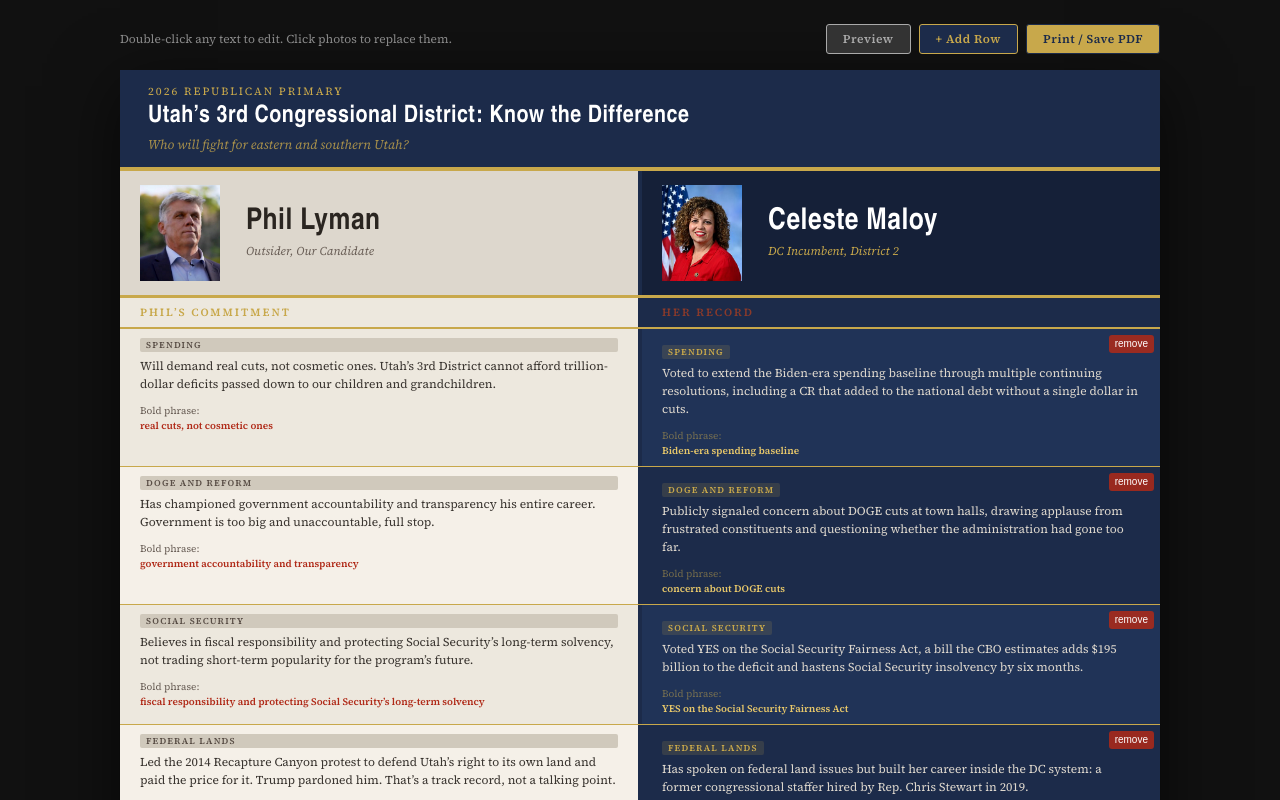
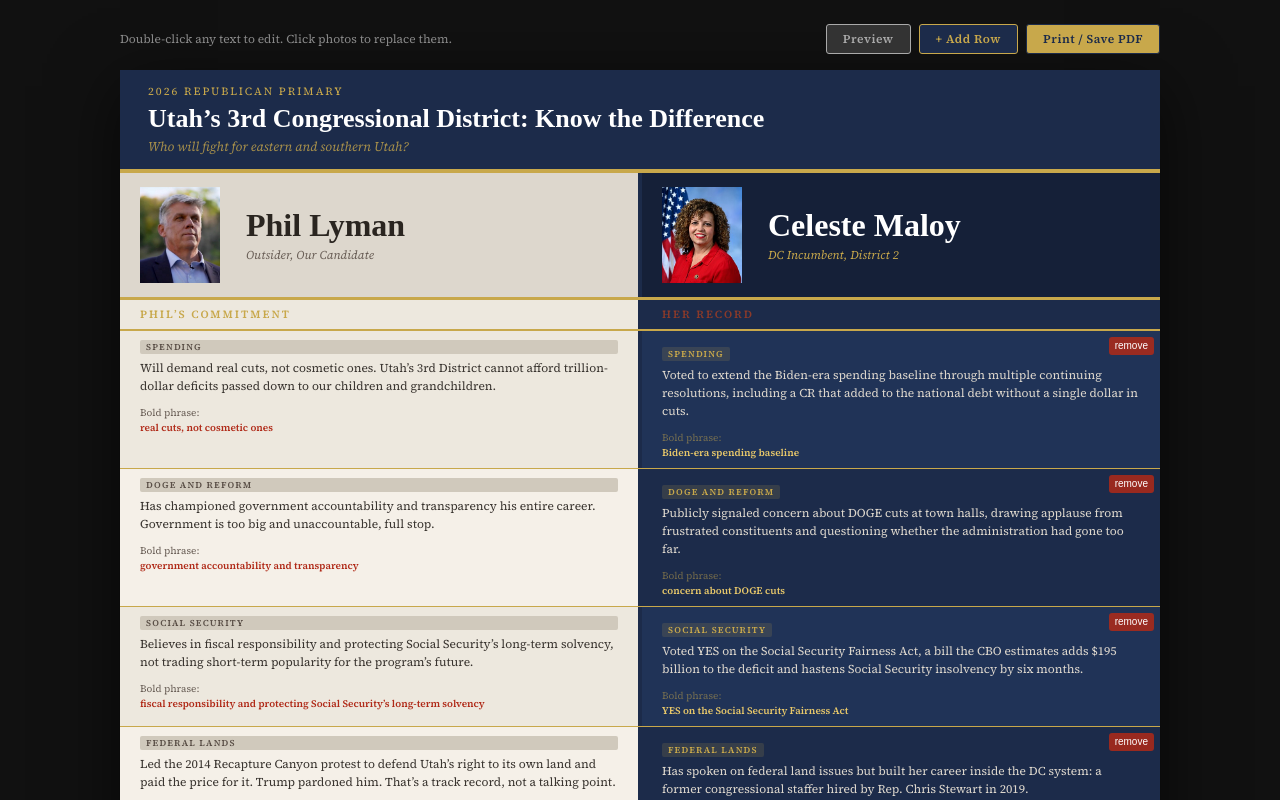
Before and after one commit to alexthompson50-lang/sidebyside, a React (Create React App) app: page /edit in a window 1280 px wide. Shown: the top 800 px of the page. Built offline with nearby package versions, Linux system fonts and the light colour scheme; no server answers; the database is empty.

Commit message:
Update App.js

```diff
--- a/src/App.js
+++ b/src/App.js
@@ -162,7 +162,7 @@
   const [input, setInput] = useState("");
   const [error, setError] = useState(false);
   const body = '"Source Serif 4", "Times New Roman", serif';
-  const serif = '"Oswald", "Arial Narrow", sans-serif';
+  const serif = '"Times New Roman", Times, serif';
   const NAVY = "#1C2B4A";
   const GOLD = "#C8A84B";
   const attempt = () => {
@@ -172,7 +172,7 @@
   return (
     <div style={{ minHeight: "100vh", background: "#111", display: "flex", alignItems: "center", justifyContent: "center", fontFamily: body }}>
       <div style={{ background: NAVY, padding: "48px 40px", borderRadius: 6, boxShadow: "0 16px 64px rgba(0,0,0,0.6)", border: `2px solid ${GOLD}`, width: 360, textAlign: "center" }}>
-        <div style={{ fontFamily: serif, fontSize: 22, fontWeight: 700, color: "#fff", marginBottom: 8, letterSpacing: "0.5px" }}>Editor Access</div>
+        <div style={{ fontFamily: serif, fontSize: 24, fontWeight: 700, color: "#fff", marginBottom: 8 }}>Editor Access</div>
         <div style={{ fontSize: 13, color: "rgba(255,255,255,0.5)", marginBottom: 28 }}>Enter the edit password to continue.</div>
         <input
           type="password" value={input} onChange={e => setInput(e.target.value)}
@@ -272,7 +272,7 @@
   const LIGHT_NAVY_TEXT = "#DDD7CD";
   const GOLD_TAG = "#C8A84B";
   const LIGHT_BROWN = "#D0C9BC";
-  const serif = '"Oswald", "Arial Narrow", sans-serif';
+  const serif = '"Times New Roman", Times, serif';
   const body = '"Source Serif 4", "Times New Roman", serif';
   const btnStyle = (bg, color) => ({ background: bg, color, border: `1px solid ${color}`, padding: "6px 16px", borderRadius: 3, cursor: "pointer", fontSize: 12, fontFamily: body, fontWeight: 600, letterSpacing: "0.5px" });
 
@@ -311,7 +311,7 @@
           <Editable value={data.header.eyebrow} onChange={v => set("header.eyebrow", v)}
             style={{ fontFamily: body, fontSize: 11, letterSpacing: "2px", textTransform: "uppercase", color: GOLD, marginBottom: 4 }} />
           <Editable value={data.header.title} onChange={v => set("header.title", v)}
-            style={{ fontFamily: serif, fontSize: 24, fontWeight: 700, color: WHITE, lineHeight: 1.2, letterSpacing: "0.5px" }} />
+            style={{ fontFamily: serif, fontSize: 26, fontWeight: 700, color: WHITE, lineHeight: 1.2 }} />
           <Editable value={data.header.tagline} onChange={v => set("header.tagline", v)}
             style={{ fontFamily: body, fontStyle: "italic", fontSize: 13, color: "rgba(200,168,75,0.8)", marginTop: 4 }} />
         </div>
@@ -321,7 +321,7 @@
             <PhotoSlot src={data.left.photo} onUpload={v => set("left.photo", v)} style={{ width: 80, height: 96 }} />
             <div style={{ paddingLeft: 8 }}>
               <Editable value={data.left.name} onChange={v => set("left.name", v)}
-                style={{ fontFamily: serif, fontSize: 30, fontWeight: 700, color: "#2A2520", lineHeight: 1.1, letterSpacing: "0.5px" }} />
+                style={{ fontFamily: serif, fontSize: 32, fontWeight: 700, color: "#2A2520", lineHeight: 1.1 }} />
               <Editable value={data.left.role} onChange={v => set("left.role", v)}
                 style={{ fontFamily: body, fontStyle: "italic", fontSize: 12, color: MED_BROWN, marginTop: 4 }} />
             </div>
@@ -330,7 +330,7 @@
             <PhotoSlot src={data.right.photo} onUpload={v => set("right.photo", v)} style={{ width: 80, height: 96 }} />
             <div style={{ paddingLeft: 8 }}>
               <Editable value={data.right.name} onChange={v => set("right.name", v)}
-                style={{ fontFamily: serif, fontSize: 30, fontWeight: 700, color: WHITE, lineHeight: 1.1, letterSpacing: "0.5px" }} />
+                style={{ fontFamily: serif, fontSize: 32, fontWeight: 700, color: WHITE, lineHeight: 1.1 }} />
               <Editable value={data.right.role} onChange={v => set("right.role", v)}
                 style={{ fontFamily: body, fontStyle: "italic", fontSize: 12, color: GOLD, marginTop: 4 }} />
             </div>
```
